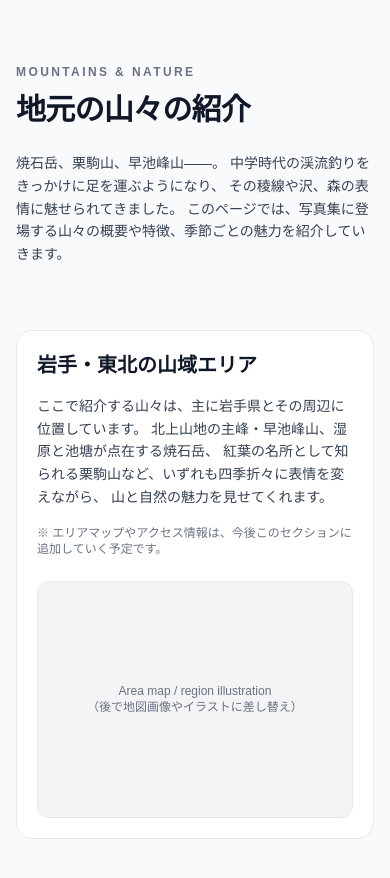
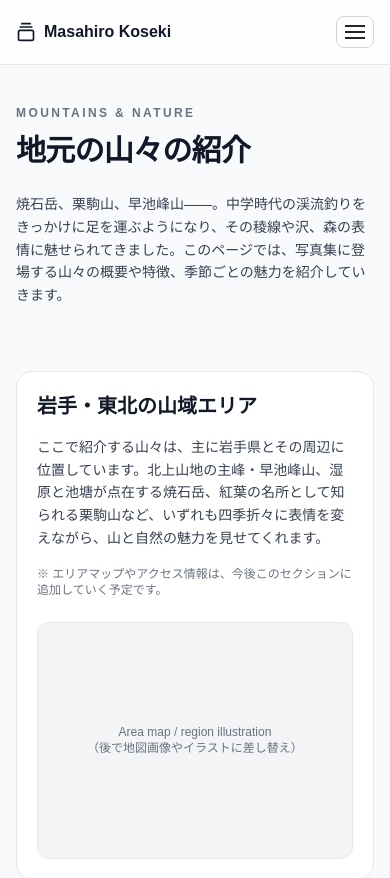
Before and after one commit to masahiro-koseki/masahiro-site, a Next.js app: page /mountains in a window 390 px wide. Shown: the top 878 px of the page. Built offline with nearby package versions, Linux system fonts and the light colour scheme.

Commit message:
Add mountains page

```diff
--- a/app/mountains/page.tsx
+++ b/app/mountains/page.tsx
@@ -1,5 +1,14 @@
 // app/mountains/page.tsx
+"use client";
+
+import React, { useEffect, useState } from "react";
 import Image from "next/image";
+import Link from "next/link";
+import { GalleryVerticalEnd } from "lucide-react";
+import { Button } from "@/components/ui/button";
+
+const LANG_KEY = "mk_lang";
+type Lang = "ja" | "en";
 
 const mountains = [
 {
@@ -9,7 +18,7 @@ const mountains = [
 	height: "1,917 m",
 	area: "岩手県 花巻市・遠野市",
 	seasons: "春〜冬（高山植物・残雪・紅葉・樹氷）",
-	image: "/images/mountains/hayachine-top.jpg", // ★実際の画像パスに変更してください
+	image: "/images/mountains/hayachine-top.jpg",
 	descriptionJa:
 	"北上山地の主峰で、日本百名山のひとつ。固有種を含む高山植物の宝庫として知られ、山頂からは北上山地と奥羽山脈の大展望が広がります。",
 	descriptionEn:
@@ -22,7 +31,7 @@ const mountains = [
 	height: "1,548 m",
 	area: "岩手県 奥州市・秋田県 東成瀬村",
 	seasons: "新緑〜初夏・紅葉・初冬",
-	image: "/images/mountains/yakeishi-kaminuma.jpg", // ★実際の画像パスに変更してください
+	image: "/images/mountains/yakeishi-kaminuma.jpg",
 	descriptionJa:
 	"湿原や池塘、高山植物が彩る山として知られ、とくに新緑と残雪が重なる初夏の風景が印象的。中沼周辺は静かな山上湿原の雰囲気を楽しめます。",
 	descriptionEn:
@@ -35,7 +44,7 @@ const mountains = [
 	height: "1,626 m",
 	area: "宮城・岩手・秋田 三県境",
 	seasons: "夏〜秋（紅葉の名所）",
-	image: "/images/mountains/kurikoma-autumn.jpg", // ★実際の画像パスに変更してください
+	image: "/images/mountains/kurikoma-autumn.jpg",
 	descriptionJa:
 	"東北屈指の紅葉の名山。広大な裾野に色づく草紅葉とブナ林が広がり、秋には山全体が燃えるような色彩に包まれます。",
 	descriptionEn:
@@ -44,23 +53,153 @@ const mountains = [
 ];
 
 export default function MountainsPage() {
+	const [lang, setLang] = useState<Lang>("ja");
+	const [menuOpen, setMenuOpen] = useState(false);
+
+	// トップページと同じ localStorage のキーで言語を共有
+	useEffect(() => {
+			try {
+				const saved = localStorage.getItem(LANG_KEY) as Lang | null;
+				if (saved === "ja" || saved === "en") setLang(saved);
+			} catch {
+				// 何もしない（ブラウザでない環境など）
+			}
+	}, []);
+
+	const changeLang = (l: Lang) => {
+		setLang(l);
+		try {
+			localStorage.setItem(LANG_KEY, l);
+		} catch {}
+	};
+
+	const navText = {
+		ja: {
+			home: "ホーム",
+			book: "写真集",
+			mountains: "山紹介",
+			contact: "お問い合わせ",
+		},
+		en: {
+			home: "Home",
+			book: "Photo Book",
+			mountains: "Mountains",
+			contact: "Contact",
+		},
+	}[lang];
+
 	return (
-		// ★ここはトップページの <main> と同じ className にしてもOKです
-		<main className="min-h-screen bg-slate-50 text-gray-900">
-		<div className="mx-auto max-w-6xl px-4 py-16">
-		{/* ヘッダー */}
+		<div className="min-h-screen bg-slate-50 text-gray-900">
+		{/* ▼ トップページと同系デザインの NavBar（言語切り替え付き） */}
+		<header className="sticky top-0 z-50 backdrop-blur bg-white/80 border-b">
+		<div className="max-w-6xl mx-auto flex items-center justify-between px-4 sm:px-6 lg:px-8 h-16">
+		{/* 左：ロゴ */}
+		<div className="flex items-center gap-2 font-semibold">
+		<GalleryVerticalEnd className="h-5 w-5" />
+		<span>Masahiro Koseki</span>
+		</div>
+
+		{/* PC用ナビ（/ など別ページへリンク） */}
+		<nav className="hidden md:flex items-center gap-6 text-sm">
+		<Link href="/" className="hover:opacity-70">
+		{navText.home}
+		</Link>
+		<Link href="/#book" className="hover:opacity-70">
+		{navText.book}
+		</Link>
+		<span className="text-gray-900 font-medium">
+		{navText.mountains}
+		</span>
+		</nav>
+
+		{/* PC用 言語切り替えボタン */}
+		<div className="hidden md:flex items-center gap-2">
+		<Button
+		variant="outline"
+		className="rounded-full"
+		onClick={() => changeLang(lang === "ja" ? "en" : "ja")}
+		>
+		{lang === "ja" ? "EN" : "JP"}
+		</Button>
+		</div>
+
+		{/* モバイル用ハンバーガー */}
+		<button
+		className="md:hidden flex items-center justify-center px-2 py-2 border border-neutral-300 rounded-lg bg-white"
+		onClick={() => setMenuOpen((v) => !v)}
+		aria-label="menu"
+		>
+		<div className="flex flex-col gap-[4px]">
+		<span className="w-5 h-[2px] bg-neutral-800" />
+		<span className="w-5 h-[2px] bg-neutral-800" />
+		<span className="w-5 h-[2px] bg-neutral-800" />
+		</div>
+		</button>
+		</div>
+
+		{/* モバイルメニュー本体 */}
+		{menuOpen && (
+				<nav className="md:hidden border-t border-neutral-300 bg-white text-sm">
+				<Link
+				href="/"
+				className="block px-4 py-3 w-full text-left hover:bg-neutral-100"
+				onClick={() => setMenuOpen(false)}
+				>
+				{navText.home}
+				</Link>
+				<Link
+				href="/#book"
+				className="block px-4 py-3 w-full text-left hover:bg-neutral-100"
+				onClick={() => setMenuOpen(false)}
+				>
+				{navText.book}
+				</Link>
+				<div className="block px-4 py-3 w-full text-left text-gray-900 font-medium">
+				{navText.mountains}
+				</div>
+
+				{/* モバイル用 言語切り替え */}
+				<div className="border-t border-neutral-200 flex gap-2 px-4 py-3">
+				<button
+				className={`px-3 py-1 rounded-full ${
+						lang === "ja"
+						? "bg-neutral-900 text-white"
+						: "bg-neutral-200"
+				}`}
+				onClick={() => changeLang("ja")}
+				>
+				JP
+				</button>
+				<button
+				className={`px-3 py-1 rounded-full ${
+						lang === "en"
+						? "bg-neutral-900 text-white"
+						: "bg-neutral-200"
+				}`}
+				onClick={() => changeLang("en")}
+				>
+				EN
+				</button>
+				</div>
+				</nav>
+		)}
+		</header>
+
+		{/* ▼ メインコンテンツ（NavBarに隠れないように上に余白） */}
+		<main className="min-h-screen bg-slate-50 text-gray-900 pt-10 pb-16">
+		<div className="mx-auto max-w-6xl px-4">
+		{/* ヘッダーセクション */}
 		<section className="mb-16">
 		<p className="text-xs font-semibold uppercase tracking-[0.2em] text-gray-500">
 		Mountains &amp; Nature
 		</p>
 		<h1 className="mt-3 text-3xl font-semibold tracking-tight md:text-4xl">
-		地元の山々の紹介
+		{lang === "ja" ? "地元の山々の紹介" : "Introduction to Local Mountains"}
 		</h1>
 		<p className="mt-6 max-w-3xl text-sm leading-relaxed text-gray-700 md:text-base">
-		焼石岳、栗駒山、早池峰山――。
-		中学時代の渓流釣りをきっかけに足を運ぶようになり、
-		その稜線や沢、森の表情に魅せられてきました。
-		このページでは、写真集に登場する山々の概要や特徴、季節ごとの魅力を紹介していきます。
+		{lang === "ja"
+			? "焼石岳、栗駒山、早池峰山――。中学時代の渓流釣りをきっかけに足を運ぶようになり、その稜線や沢、森の表情に魅せられてきました。このページでは、写真集に登場する山々の概要や特徴、季節ごとの魅力を紹介していきます。"
+		: "Mt. Yakeishi, Mt. Kurikoma, and Mt. Hayachine—these home mountains have drawn me in since my days fishing in local mountain streams as a teenager. Their ridgelines, streams, and forests continue to fascinate me. This page introduces the main mountains featured in my photo book, along with their characteristics and seasonal charm."}
 		</p>
 		</section>
 
@@ -69,25 +208,29 @@ export default function MountainsPage() {
 		<div className="flex flex-col gap-6 md:flex-row md:items-center">
 		<div className="md:w-2/3">
 		<h2 className="text-xl font-semibold text-gray-900 md:text-2xl">
-		岩手・東北の山域エリア
+		{lang === "ja"
+			? "岩手・東北の山域エリア"
+		: "Mountain Areas in Iwate & Tohoku"}
 		</h2>
 		<p className="mt-4 text-sm leading-relaxed text-gray-700 md:text-base">
-		ここで紹介する山々は、主に岩手県とその周辺に位置しています。
-		北上山地の主峰・早池峰山、湿原と池塘が点在する焼石岳、
-		紅葉の名所として知られる栗駒山など、いずれも四季折々に表情を変えながら、
-		山と自然の魅力を見せてくれます。
+		{lang === "ja"
+			? "ここで紹介する山々は、主に岩手県とその周辺に位置しています。北上山地の主峰・早池峰山、湿原と池塘が点在する焼石岳、紅葉の名所として知られる栗駒山など、いずれも四季折々に表情を変えながら、山と自然の魅力を見せてくれます。"
+		: "The mountains introduced here are mainly located in Iwate Prefecture and its surrounding region. From Mt. Hayachine, the main peak of the Kitakami Mountains, to Mt. Yakeishi with its marshes and ponds, and Mt. Kurikoma, renowned for its autumn colors, each mountain reveals a different face with the changing seasons."}
 		</p>
 		<p className="mt-4 text-xs text-gray-500 md:text-sm">
-		※ エリアマップやアクセス情報は、今後このセクションに追加していく予定です。
+		{lang === "ja"
+			? "※ エリアマップやアクセス情報は、今後このセクションに追加していく予定です。"
+		: "* A regional map and access information will be added to this section in the future."}
 		</p>
 		</div>
 		<div className="md:w-1/3">
 		<div className="relative aspect-[4/3] w-full overflow-hidden rounded-xl border border-gray-200 bg-gray-100">
-		{/* ここに将来的に地図画像やイラストを入れる */}
 		<div className="flex h-full items-center justify-center px-4 text-center text-xs text-gray-500">
 		Area map / region illustration
 		<br />
-		（後で地図画像やイラストに差し替え）
+		{lang === "ja"
+			? "（後で地図画像やイラストに差し替え）"
+		: "(Map or illustration to be added later)"}
 		</div>
 		</div>
 		</div>
@@ -98,10 +241,14 @@ export default function MountainsPage() {
 		<section className="space-y-6">
 		<div className="flex flex-col gap-2 md:flex-row md:items-end md:justify-between">
 		<h2 className="text-xl font-semibold text-gray-900 md:text-2xl">
-		山一覧（登場する主な山々）
+		{lang === "ja"
+			? "山一覧（登場する主な山々）"
+		: "Mountain List (Main Peaks Featured)"}
 		</h2>
 		<p className="text-xs text-gray-500 md:text-sm">
-		※ 今後、ここから各山の個別ページ（詳細・写真ギャラリー）へリンクさせていきます。
+		{lang === "ja"
+			? "※ 今後、ここから各山の個別ページ（詳細・写真ギャラリー）へリンクさせていきます。"
+		: "* In the future, each card will link to a detailed page with photo galleries and more information."}
 		</p>
 		</div>
 
@@ -111,7 +258,7 @@ export default function MountainsPage() {
 					key={mt.id}
 					className="group flex flex-col overflow-hidden rounded-2xl border border-gray-200 bg-white shadow-sm transition-shadow duration-200 hover:shadow-md"
 					>
-					{/* 画像エリア：トリミングせず全体を見せる */}
+					{/* 画像エリア */}
 					<div className="relative aspect-[4/3] w-full bg-black/5">
 					<Image
 					src={mt.image}
@@ -127,38 +274,41 @@ export default function MountainsPage() {
 					{mt.nameEn}
 					</div>
 					<h3 className="mt-1 text-lg font-semibold text-gray-900">
-					{mt.nameJa}
+					{lang === "ja" ? mt.nameJa : mt.nameEn}
 					</h3>
 
 					<dl className="mt-3 space-y-1 text-xs text-gray-700 md:text-sm">
 					<div className="flex gap-2">
-					<dt className="w-12 shrink-0 text-gray-500">標高</dt>
+					<dt className="w-12 shrink-0 text-gray-500">
+					{lang === "ja" ? "標高" : "Height"}
+					</dt>
 					<dd>{mt.height}</dd>
 					</div>
 					<div className="flex gap-2">
-					<dt className="w-12 shrink-0 text-gray-500">エリア</dt>
+					<dt className="w-12 shrink-0 text-gray-500">
+					{lang === "ja" ? "エリア" : "Area"}
+					</dt>
 					<dd>{mt.area}</dd>
 					</div>
 					<div className="flex gap-2">
-					<dt className="w-12 shrink-0 text-gray-500">季節</dt>
+					<dt className="w-12 shrink-0 text-gray-500">
+					{lang === "ja" ? "季節" : "Seasons"}
+					</dt>
 					<dd>{mt.seasons}</dd>
 					</div>
 					</dl>
 
 					<p className="mt-3 flex-1 text-xs leading-relaxed text-gray-700 md:text-sm">
-					{mt.descriptionJa}
-					</p>
-					<p className="mt-2 text-[11px] leading-relaxed text-gray-600 md:text-xs">
-					{mt.descriptionEn}
+					{lang === "ja" ? mt.descriptionJa : mt.descriptionEn}
 					</p>
 
-					{/* 個別ページ作成後に有効化予定 */}
+					{/* 将来：個別ページへのリンクを追加予定 */}
 					{/* <Link
-					href={`/mountains/${mt.id}`}
-					className="mt-3 text-xs font-semibold text-blue-600 hover:underline"
-				  >
-					詳細ページへ
-				  </Link> */}
+					  href={`/mountains/${mt.id}`}
+					  className="mt-3 text-xs font-semibold text-blue-600 hover:underline"
+					>
+					  {lang === "ja" ? "詳細ページへ" : "View details"}
+					</Link> */}
 						</div>
 						</article>
 			))}
@@ -166,5 +316,6 @@ export default function MountainsPage() {
 			</section>
 			</div>
 			</main>
+			</div>
 		);
 	}
--- a/app/page.tsx
+++ b/app/page.tsx
@@ -128,7 +128,6 @@ const Lightbox = ({
 
 export default function Page() {
   const [lang, setLang] = useState<Lang>("ja");
-  //const [lang, setLang] = useState<"ja" | "en">("ja");
   const [lbOpen, setLbOpen] = useState(false);
   const [lbCat, setLbCat] = useState(0);
   const [lbIndex, setLbIndex] = useState(0);
```
